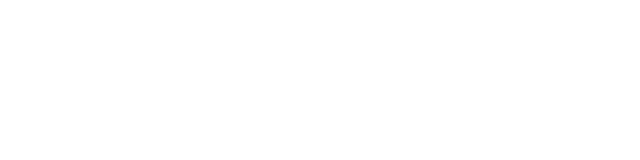
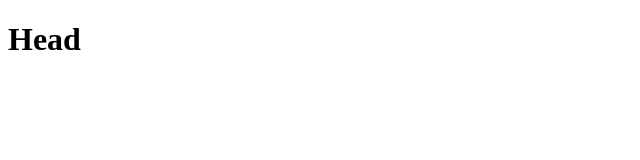
Before and after one commit to NhlahlaMike/pnpAPIFrontEnd, an Angular app: page / in a window 1280 px wide. Shown: the top 160 px of the page, without its empty margins (0-640 px from the left). Built offline with nearby package versions, Linux system fonts and the light colour scheme.

Commit message:
first from vscode

```diff
--- a/src/app/app.component.html
+++ b/src/app/app.component.html
@@ -1,2 +1,2 @@
 <router-outlet></router-outlet>
-<h1></h1>
+<h1>Head</h1>
```
